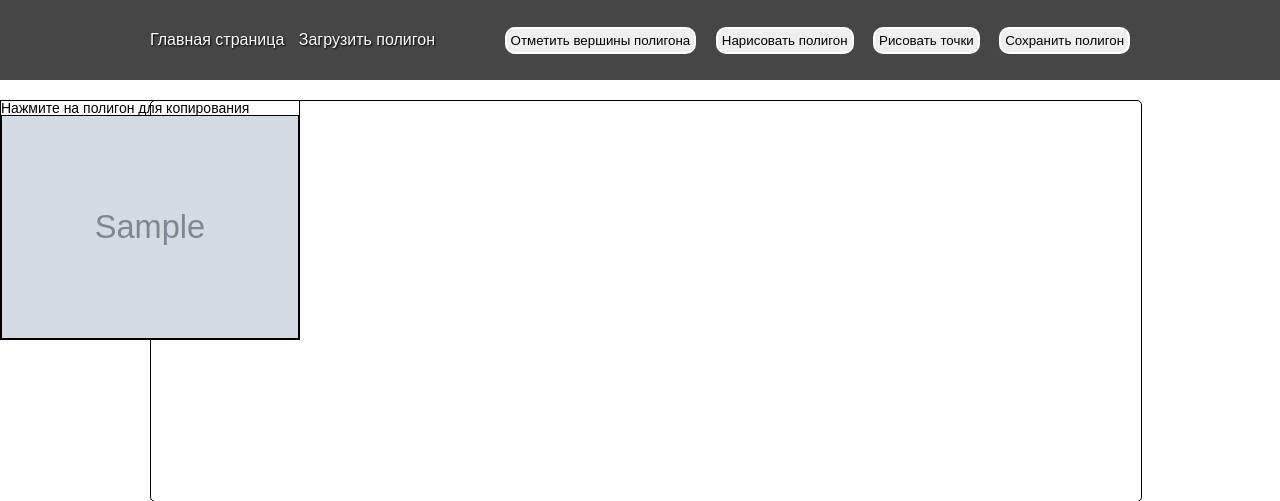
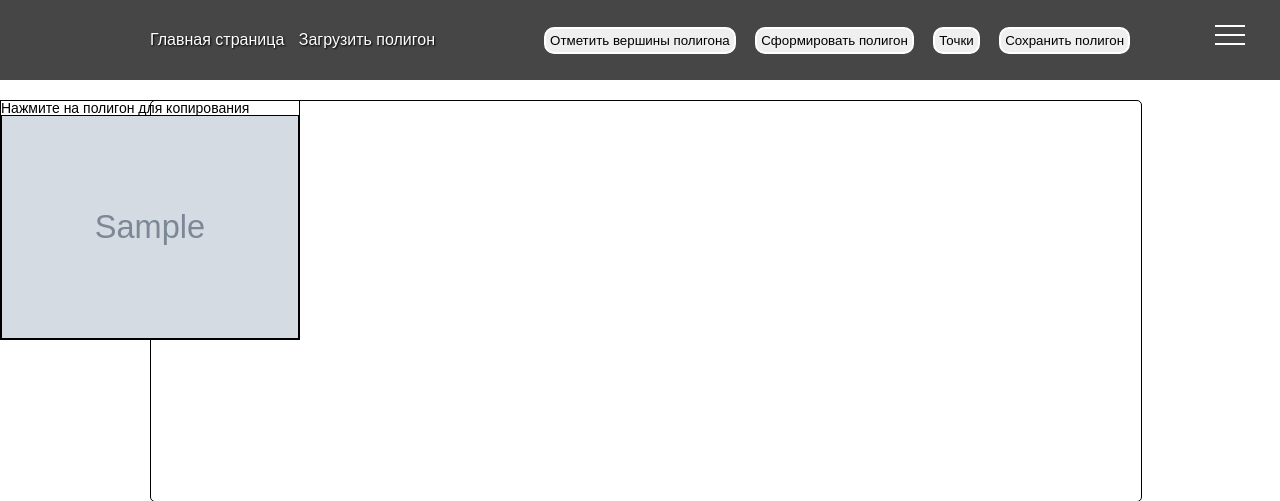
Before and after one commit to SergeyGumenuk/polygons, a Django app: template polygon/front/templates/front/index.html in a window 1280 px wide. Shown: the top 501 px of the page. Run offline with Django 4.2, Linux system fonts and the light colour scheme; the template is opened without the code that fills it: most values are stand-ins (such as "Sample title", 1, 10 or a date in 2020); grey boxes marked "Sample" are stand-in pictures; data that the repository does not hold is empty.

Commit message:
add menu burger for info

```diff
--- a/polygon/front/static/css/style.css
+++ b/polygon/front/static/css/style.css
@@ -132,3 +132,92 @@ button{
     width: 100%;
     border: 1px solid black;
 }
+
+
+
+
+
+
+
+
+.header__burger{
+    display: block;
+    position: absolute;
+    top: 25px;
+    right: 35px;
+    width: 30px;
+    height: 20px;
+    z-index: 3;
+}
+.header__burger span{
+    position: absolute;
+    background-color: #fff;
+    left: 0;
+    width: 100%;
+    height: 2px;
+    top: 9px;
+    transition: all 0.3s ease 0s;
+}
+.header__burger:before,
+.header__burger:after{
+    content: '';
+    background-color: #fff;
+    position: absolute;
+    width: 100%;
+    height: 2px;
+    left: 0;
+    transition: all 0.3s ease 0s;
+}
+.header__burger:before{
+    top: 0px;
+}
+.header__burger:after{
+    bottom: 0px;
+}
+
+
+.header__burger.active span {
+    transform: scale(0);
+}
+.header__burger.active:before {
+    transform: rotate(45deg);
+    top: 9px;
+}
+.header__burger.active:after {
+    transform: rotate(-45deg);
+    bottom: 9px;
+}
+.burger__content{
+    color: #fff;
+    position: fixed;
+    width: 100%;
+    height: 100%;
+    left: 100%;
+    top: 80px;
+    overflow: auto;
+    background-color: rgba(50,50,50,.85);
+    padding: 70px 10px 20px 10px;
+    transition: all 0.3s ease 0s;
+    width: 30%;
+}
+.burger__content.active{
+    left: 70%;
+}
+
+.content__list >*{
+    line-height: 20px;
+    margin: 0 0 30px 0;
+}
+
+.content__list h3{
+    font-size: 40px;
+    margin: -45px 0 30px 0;
+}
+
+.content__list h4{
+    font-size: 20px;
+}
+
+.content__list p{
+    font-size: 18px;
+}
--- /dev/null
+++ b/polygon/front/static/js/burger.js
@@ -0,0 +1,15 @@
+let header__burger = document.querySelector('.header__burger');
+let burger__content = document.querySelector('.burger__content');
+let back = document.querySelector('body');
+let content__list = document.querySelector('.content__list');
+
+header__burger.onclick = function(){
+    header__burger.classList.toggle('active');
+    burger__content.classList.toggle('active');
+    back.classList.toggle('lock');
+}
+
+content__list.onclick = function () {
+    content__list.classList.remove('active');
+    back.classList.toggle('lock');
+}
--- a/polygon/front/templates/front/index.html
+++ b/polygon/front/templates/front/index.html
@@ -11,6 +11,29 @@
 <body>
     <div class="wrapper">
         <nav class="menu">
+
+            <div class="header__burger">
+                <span></span>
+            </div>
+            <div class="burger__content">
+                <div class="content__list">
+                    <h3>Инструкция</h3>
+                    <ul>
+                        <li><p><h4>Отрисовка полигона.</h4>Для того, чтобы нарисовать полигон, нажмите на кнопку "Отметить вершины полигона". После чего нужно нажать "Сформировать полигон".</p></li>
+                    </ul>
+                    <ul>
+                        <li><p><h4>Проверить принадлежность точки.</h4>Нажмите на кнопку "Точки" и отмечайте их на канвасе кликом мыши.</p></li>
+                    </ul>
+                    <ul>
+                        <li><p><h4>Сохранение полигона.</h4> Чтобы сохранить полигон, сформируйте его на канвасе и нажмите "Сохранить полигон" </p></li>
+                    </ul>
+                    <ul>
+                        <li><p><h4>Загрузка полигона.</h4> Загрузка полигона происходит путем нажатия на кнопку "Загрузить полигон". После чего нобходимо выбрать полигон из списка предложенных. Затем на главное странице появится выбранный полигон, на который нужно нажать для его копирования на канвас. </p></li>
+                    </ul>
+                </div>
+            </div>
+
+
             <div class="container">
                 <div class="menu__body">
                     <div class="menu__links">
@@ -19,8 +42,8 @@
                     </div>
                     <div class="menu__btns">
                         <input class="set_vertices" type="submit" value="Отметить вершины полигона">
-                        <input class="draw_polygon" type="submit" value="Нарисовать полигон">
-                        <input class="draw_points" type="submit" value="Рисовать точки">
+                        <input class="draw_polygon" type="submit" value="Сформировать полигон">
+                        <input class="draw_points" type="submit" value="Точки">
                         <input class="save_polygon" type="submit" value="Сохранить полигон">
                     </div>
                 </div>
@@ -56,5 +79,6 @@
 
     <script src="{% static 'js/jquery-1.12.0.min.js' %}"></script>
     <script src="{% static 'js/vertices.js' %}"></script>
+    <script src="{% static 'js/burger.js' %}"></script>
 </body>
 </html>
```
